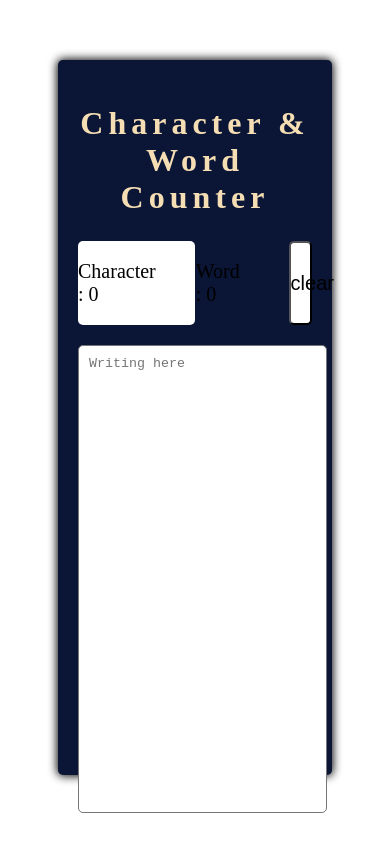
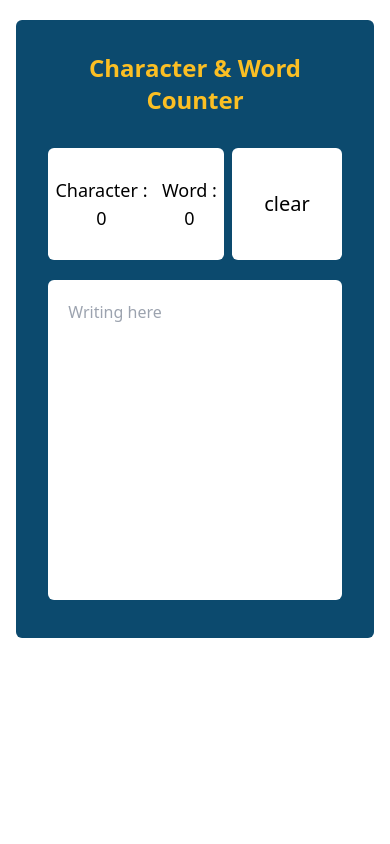
Before and after one commit to mishkat433/charecter-word-counter, a plain HTML site: page index.html in a window 390 px wide. Drawn offline with nearby package versions, Linux system fonts and the light colour scheme.

Commit message:
responsive

```diff
--- a/charCount.css
+++ /dev/null
@@ -1,73 +0,0 @@
-* {
-    padding: 0;
-    margin: 0 auto;
-}
-
-.main {
-    background-color: rgb(11, 22, 54);
-    height: 80vh;
-    width: 60%;
-    margin: 60px auto;
-    border-radius: 5px;
-    box-shadow: 0px 0px 10px 1px;
-    position: relative;
-    padding: 20px;
-}
-
-.heading {
-    color: wheat;
-    text-align: center;
-    padding: 25px 0px;
-    letter-spacing: 5px;
-}
-
-.counter {
-    width: 100%;
-    height: 10vh;
-    display: flex;
-    align-items: center;
-    margin-bottom: 20px;
-}
-
-.output {
-    display: flex;
-    align-items: center;
-    gap: 40px;
-    font-size: 20px;
-    background-color: #fff;
-    height: 100%;
-    width: 50%;
-    margin-left: 0;
-    border-radius: 5px;
-}
-
-.btn {
-    height: 100%;
-    width: 10%;
-    background-color: #fff;
-    margin-right: 0;
-    border-radius: 5px;
-    transition: 0.4s;
-    font-size: 20px;
-
-}
-
-.btn:hover {
-    cursor: pointer;
-    background-color: wheat;
-}
-
-.area {
-    text-align: center;
-    height: 66%;
-
-}
-
-.area textarea {
-    width: 97%;
-    height: 100%;
-    resize: none;
-    border-radius: 5px;
-    padding: 10px;
-    outline: none;
-}
--- a/charCount.js
+++ b/charCount.js
@@ -28,7 +28,7 @@ function wordCount(words) {
 }
 
 clear.addEventListener("click", function () {
-    input.value = " ";
+    input.value = "";
     character.innerHTML = 0;
     word.innerHTML = 0;
 })
--- a/index.html
+++ b/index.html
@@ -6,23 +6,24 @@
     <meta http-equiv="X-UA-Compatible" content="IE=edge">
     <meta name="viewport" content="width=device-width, initial-scale=1.0">
     <title>Character and Word Counter</title>
-    <link rel="stylesheet" href="charCount.css">
+    <!-- <link rel="stylesheet" href="charCount.css"> -->
+    <script src="https://cdn.tailwindcss.com"></script>
 </head>
 
-<body>
-    <div class="main">
-        <h1 class="heading">Character & Word Counter</h1>
-        <div class="counter">
-            <div class="output">
-                <p class="character">Character : <span class="char-count">0</span></p>
+<body class="w-11/12 lg:w-4/5 mx-auto mt-5 lg:mt-20">
+    <div class="bg-sky-900 rounded-md p-8">
+        <h1 class="text-2xl lg:text-5xl text-center font-bold pb-8 text-amber-400">Character & Word Counter</h1>
+        <div class="flex justify-between mb-5 gap-2">
+            <div
+                class="flex justify-around items-center bg-white py-7 rounded-md w-3/5 lg:w-1/2 text-lg lg:text-xl text-center">
+                <p class="">Character : <span class="char-count">0</span></p>
                 <p class="word">Word : <span class="word-count">0</span></p>
             </div>
-            <!-- <div> -->
-            <button class="btn">clear</button>
-            <!-- </div> -->
+            <button class="py-5 lg:py-7 px-8 lg:px-10 bg-white rounded-md text-xl btn">clear</button>
         </div>
-        <div class="area">
-            <textarea name="" id="input-area" c placeholder="Writing here"></textarea>
+        <div class="">
+            <textarea class="w-full h-80 resize-none rounded-md p-5" name="" id="input-area"
+                placeholder="Writing here"></textarea>
         </div>
     </div>
 
```
Also changed, not shown: tailwind.config.js (added, +7 -0 lines).
